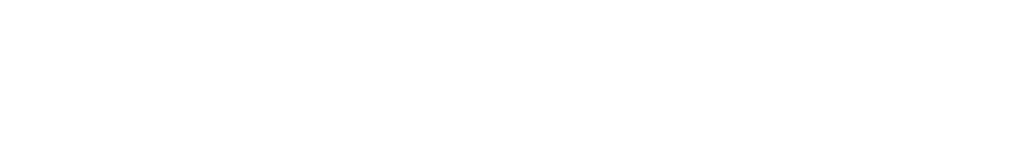
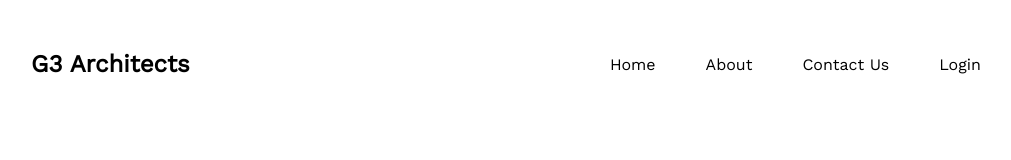
Before and after one commit to thisisabdur/assignment-02, a plain HTML site: page index.html in a window 1280 px wide. Shown: the whole page, without its empty margins (134-1145 px from the left). Drawn offline with nearby package versions, Linux system fonts and the light colour scheme.

Commit message:
navigation area complete

```diff
--- a/index.html
+++ b/index.html
@@ -5,8 +5,32 @@
     <meta http-equiv="X-UA-Compatible" content="IE=edge">
     <meta name="viewport" content="width=device-width, initial-scale=1.0">
     <title>G3 - Architects (New Generation Architects)</title>
+    <link rel="preconnect" href="https://fonts.googleapis.com">
+    <link rel="stylesheet" href="styles/style.css">
 </head>
 <body>
+        <!-- nav area -->
+    <header>
+        <section class="nav-section">
+            <div class="logo">
+                <h2>G3 Architects</h2>
+            </div>
+            <div class="navigation-area">
+                <nav>
+                    <ul>
+                        <li>Home</li>
+                        <li>About</li>
+                        <li>Contact Us</li>
+                        <li>Login</li>
+                    </ul>
+                </nav>
+            </div>
+        </section>
 
+        <!-- nav area end-->
+
+
+        <!-- header banner area start-->
+    </header>
 </body>
 </html>
--- a/styles/style.css
+++ b/styles/style.css
@@ -0,0 +1,30 @@
+@import url('https://fonts.googleapis.com/css2?family=Work+Sans&display=swap');
+* {
+    margin: auto;
+    font-family: 'Work Sans', sans-serif;
+}
+
+/* navigation section */
+.nav-section {
+    margin-top: 50px;
+    display: flex;
+    justify-content: space-between;
+
+}
+
+.logo h2 {
+    font-size: 1.5em;
+    font-weight: 700;
+}
+
+nav ul {
+    display: flex;
+    align-items: center;
+}
+
+nav li {
+    list-style: none;
+    margin-left: 50px;
+}
+
+/* navigation area end */
```
